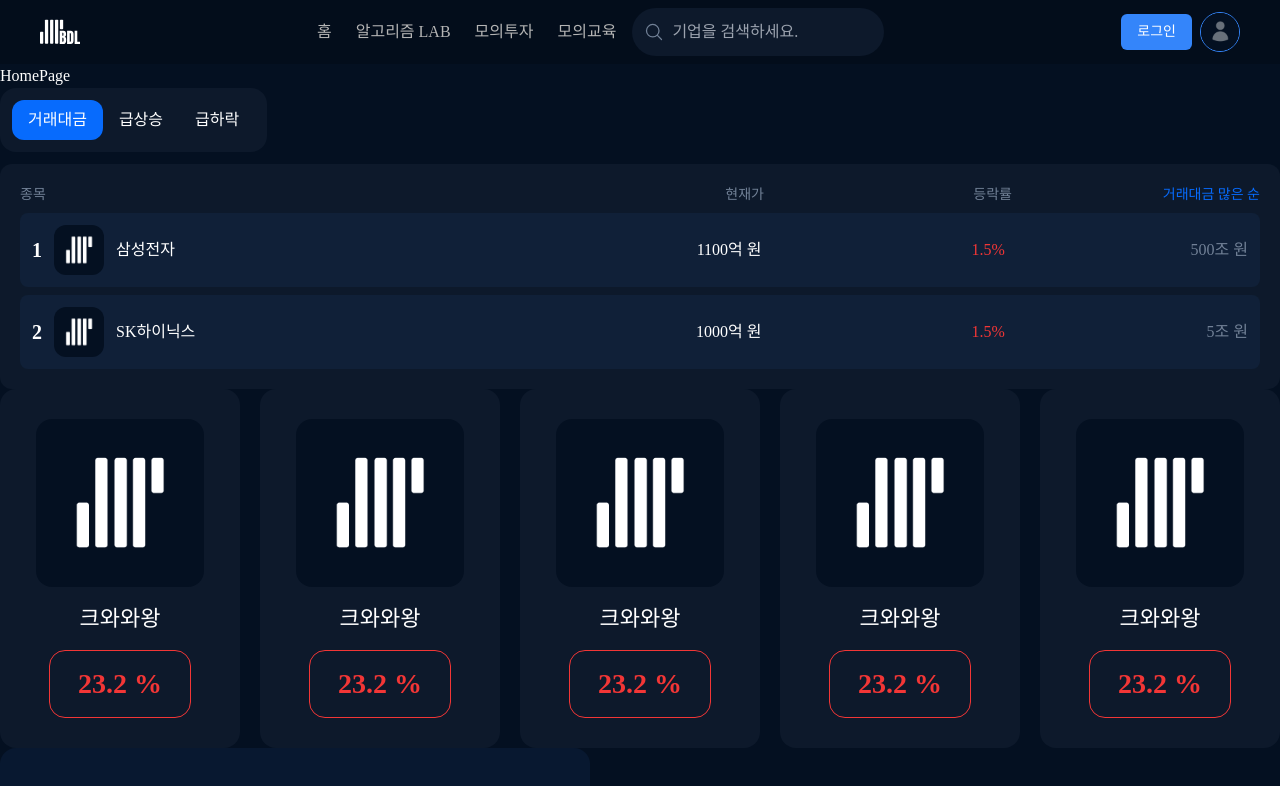
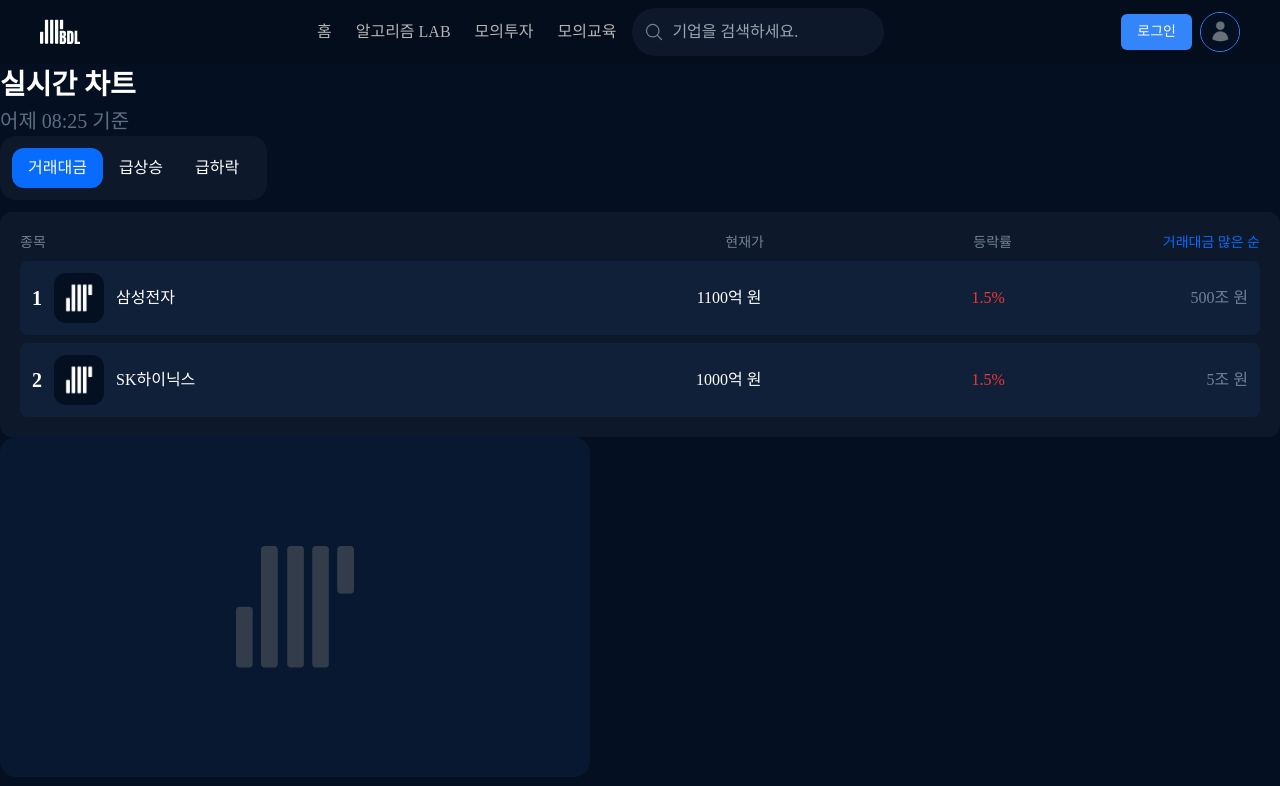
Before and after one commit to stitchzzang/BDL_PJT, a React (Vite) app: page / in a window 1280 px wide. Shown: the top 786 px of the page. Built offline with nearby package versions, Linux system fonts and the light colour scheme; a web font is replaced by a local one.

Commit message:
feat:메인페이지 기초 구조

```diff
--- a/src/routes/pages/HomePage.tsx
+++ b/src/routes/pages/HomePage.tsx
@@ -1,20 +1,26 @@
+import { NewsChart } from '@/components/home-page/news/news-chart';
 import { RankCards } from '@/components/home-page/rank-cards/rank-cards';
-import { NewsChart } from '@/components/home-page/news/news-chart';
 import { RealTimeChart } from '@/components/home-page/real-time-chart/real-time-chart';
 
 export const HomePage = () => {
   return (
     <div>
-      <div>HomePage</div>
+      <div>{/* 코스피,코스단.. 차트 */}</div>
       <div>
-        <RealTimeChart />
+        <div>
+          <div>
+            <h3 className="text-[28px] font-bold">실시간 차트</h3>
+            <p className="text-[20px] font-light text-text-inactive-2-color">어제 08:25 기준</p>
+          </div>
+          <RealTimeChart />
+        </div>
+        <div>
+          <NewsChart />
+        </div>
       </div>
       <div>
         <RankCards />
       </div>
-      <div>
-        <NewsChart />
-      </div>
     </div>
   );
 };
```
